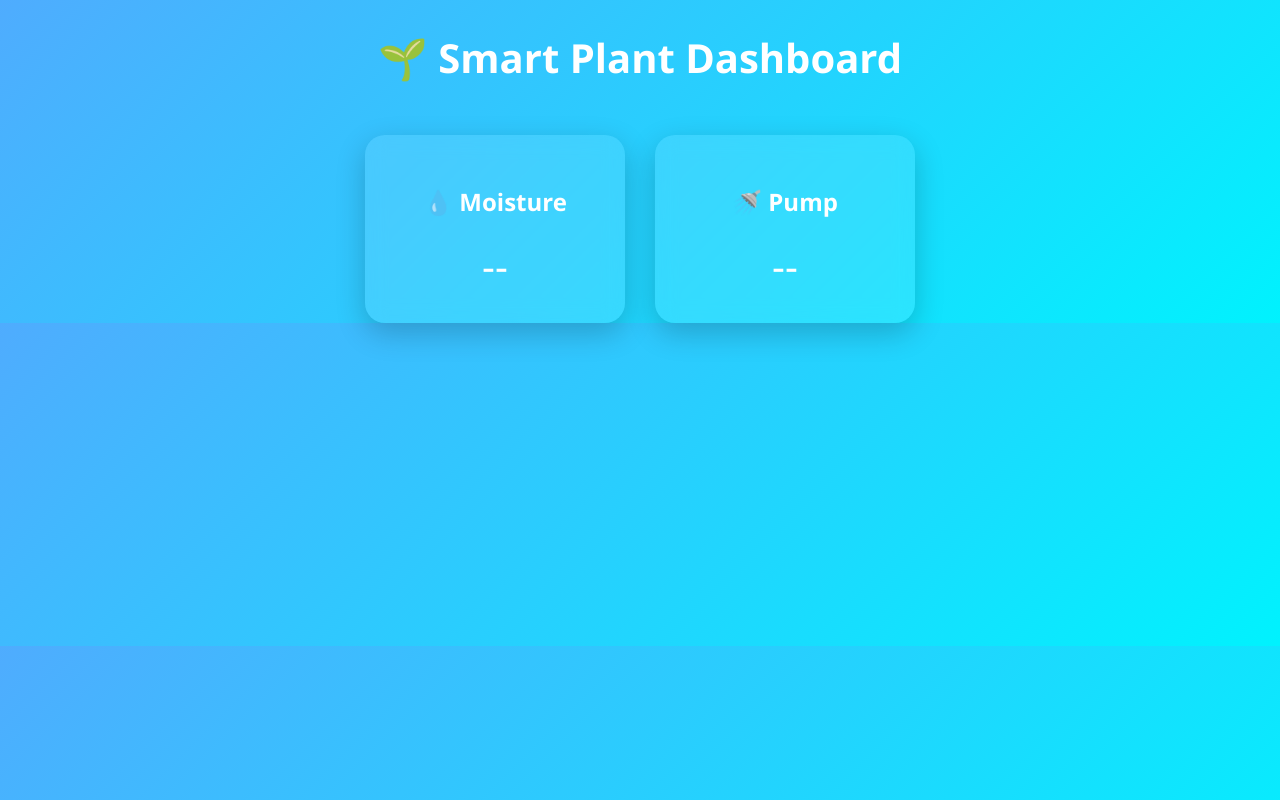
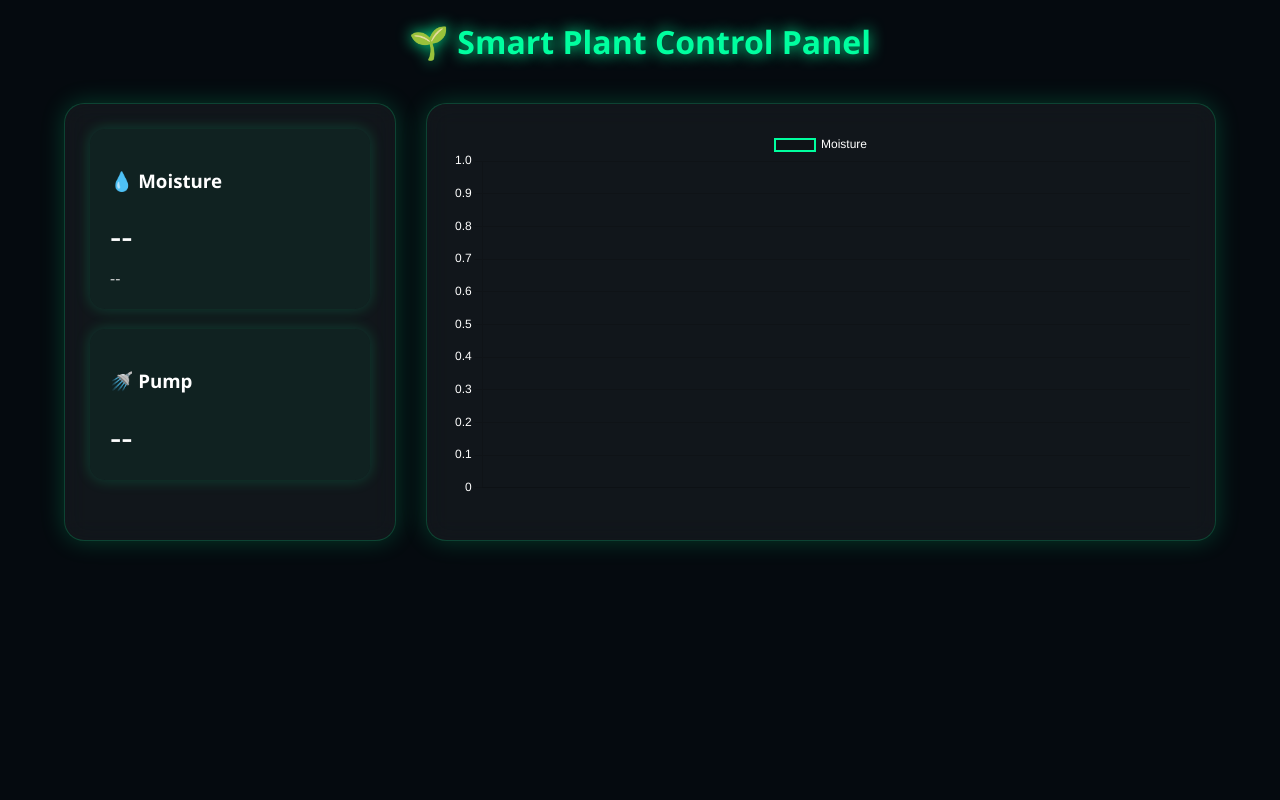
Before and after one commit to xxkid-hub/iot-project, a website: page public/index.html in a window 1280 px wide. Drawn offline with nearby package versions, Linux system fonts and the light colour scheme; no server answers.

Commit message:
Update index.html

```diff
--- a/public/index.html
+++ b/public/index.html
@@ -2,84 +2,190 @@
 <html>
 <head>
   <title>Smart Plant Dashboard</title>
+  <script src="https://cdn.jsdelivr.net/npm/chart.js"></script>
+
   <style>
     body {
       margin: 0;
       font-family: 'Segoe UI', sans-serif;
-      background: linear-gradient(135deg, #4facfe, #00f2fe);
+      background: #050a0f;
       color: white;
-      text-align: center;
+      display: flex;
+      flex-direction: column;
+      align-items: center;
     }
 
     h1 {
-      margin-top: 30px;
-      font-size: 2.5rem;
+      margin: 20px;
+      color: #00ff9f;
+      text-shadow: 0 0 15px #00ff9f;
     }
 
-    .container {
+    .main {
       display: flex;
+      width: 90%;
+      gap: 30px;
+      margin-top: 20px;
+      flex-wrap: wrap;
       justify-content: center;
-      gap: 30px;
-      margin-top: 50px;
+    }
+
+    .panel {
+      background: rgba(255,255,255,0.05);
+      border: 1px solid rgba(0,255,150,0.2);
+      border-radius: 20px;
+      padding: 25px;
+      backdrop-filter: blur(12px);
+      box-shadow: 0 0 25px rgba(0,255,150,0.2);
+    }
+
+    .left {
+      width: 280px;
+      display: flex;
+      flex-direction: column;
+      gap: 20px;
     }
 
     .card {
-      background: rgba(255, 255, 255, 0.1);
-      padding: 30px;
-      border-radius: 20px;
-      width: 200px;
-      backdrop-filter: blur(10px);
-      box-shadow: 0 10px 30px rgba(0,0,0,0.2);
+      padding: 20px;
+      border-radius: 15px;
+      background: rgba(0,255,150,0.05);
+      box-shadow: 0 0 15px rgba(0,255,150,0.2);
+      transition: 0.3s;
+    }
+
+    .card:hover {
+      transform: scale(1.05);
+      box-shadow: 0 0 25px rgba(0,255,150,0.5);
     }
 
     .value {
-      font-size: 2.5rem;
+      font-size: 2.2rem;
       margin-top: 10px;
     }
 
     .pump-on {
-      color: #00ff88;
+      color: #00ff9f;
+      text-shadow: 0 0 10px #00ff9f;
     }
 
     .pump-off {
       color: #ff4d4d;
+    }
+
+    .status {
+      margin-top: 8px;
+      font-size: 1rem;
+      opacity: 0.8;
+    }
+
+    .alert {
+      margin-top: 15px;
+      color: #ffcc00;
+      font-weight: bold;
+    }
+
+    .graph {
+      flex: 1;
+      min-width: 400px;
+    }
+
+    canvas {
+      width: 100%;
     }
   </style>
 </head>
 
 <body>
 
-  <h1>🌱 Smart Plant Dashboard</h1>
+  <h1>🌱 Smart Plant Control Panel</h1>
 
-  <div class="container">
+  <div class="main">
 
-    <div class="card">
-      <h2>💧 Moisture</h2>
-      <div class="value" id="moisture">--</div>
+    <!-- LEFT PANEL -->
+    <div class="panel left">
+
+      <div class="card">
+        <h3>💧 Moisture</h3>
+        <div class="value" id="moisture">--</div>
+        <div class="status" id="status">--</div>
+      </div>
+
+      <div class="card">
+        <h3>🚿 Pump</h3>
+        <div class="value" id="pump">--</div>
+      </div>
+
+      <div class="alert" id="alert"></div>
+
     </div>
 
-    <div class="card">
-      <h2>🚿 Pump</h2>
-      <div class="value" id="pump">--</div>
+    <!-- GRAPH PANEL -->
+    <div class="panel graph">
+      <canvas id="chart"></canvas>
     </div>
 
   </div>
 
   <script>
+    const ctx = document.getElementById('chart').getContext('2d');
+
+    const chart = new Chart(ctx, {
+      type: 'line',
+      data: {
+        labels: [],
+        datasets: [{
+          label: 'Moisture',
+          data: [],
+          borderColor: '#00ff9f',
+          borderWidth: 2,
+          tension: 0.4
+        }]
+      },
+      options: {
+        responsive: true,
+        plugins: {
+          legend: {
+            labels: { color: 'white' }
+          }
+        },
+        scales: {
+          x: { ticks: { color: 'white' } },
+          y: { ticks: { color: 'white' } }
+        }
+      }
+    });
+
     async function getData() {
       const res = await fetch('/api/sensor');
       const data = await res.json();
 
       document.getElementById("moisture").innerText = data.moisture;
 
+      let status = "";
+      if (data.moisture < 1000) {
+        status = "🌵 Dry";
+        document.getElementById("alert").innerText = "⚠️ Water Needed!";
+      } else {
+        status = "💧 Optimal";
+        document.getElementById("alert").innerText = "";
+      }
+      document.getElementById("status").innerText = status;
+
       const pumpEl = document.getElementById("pump");
       pumpEl.innerText = data.pump;
+      pumpEl.className = "value " + (data.pump === "ON" ? "pump-on" : "pump-off");
 
-      if (data.pump === "ON") {
-        pumpEl.className = "value pump-on";
-      } else {
-        pumpEl.className = "value pump-off";
+      const time = new Date().toLocaleTimeString();
+
+      if (chart.data.labels.length > 12) {
+        chart.data.labels.shift();
+        chart.data.datasets[0].data.shift();
       }
+
+      chart.data.labels.push(time);
+      chart.data.datasets[0].data.push(data.moisture);
+      chart.update();
     }
 
     setInterval(getData, 2000);
```
